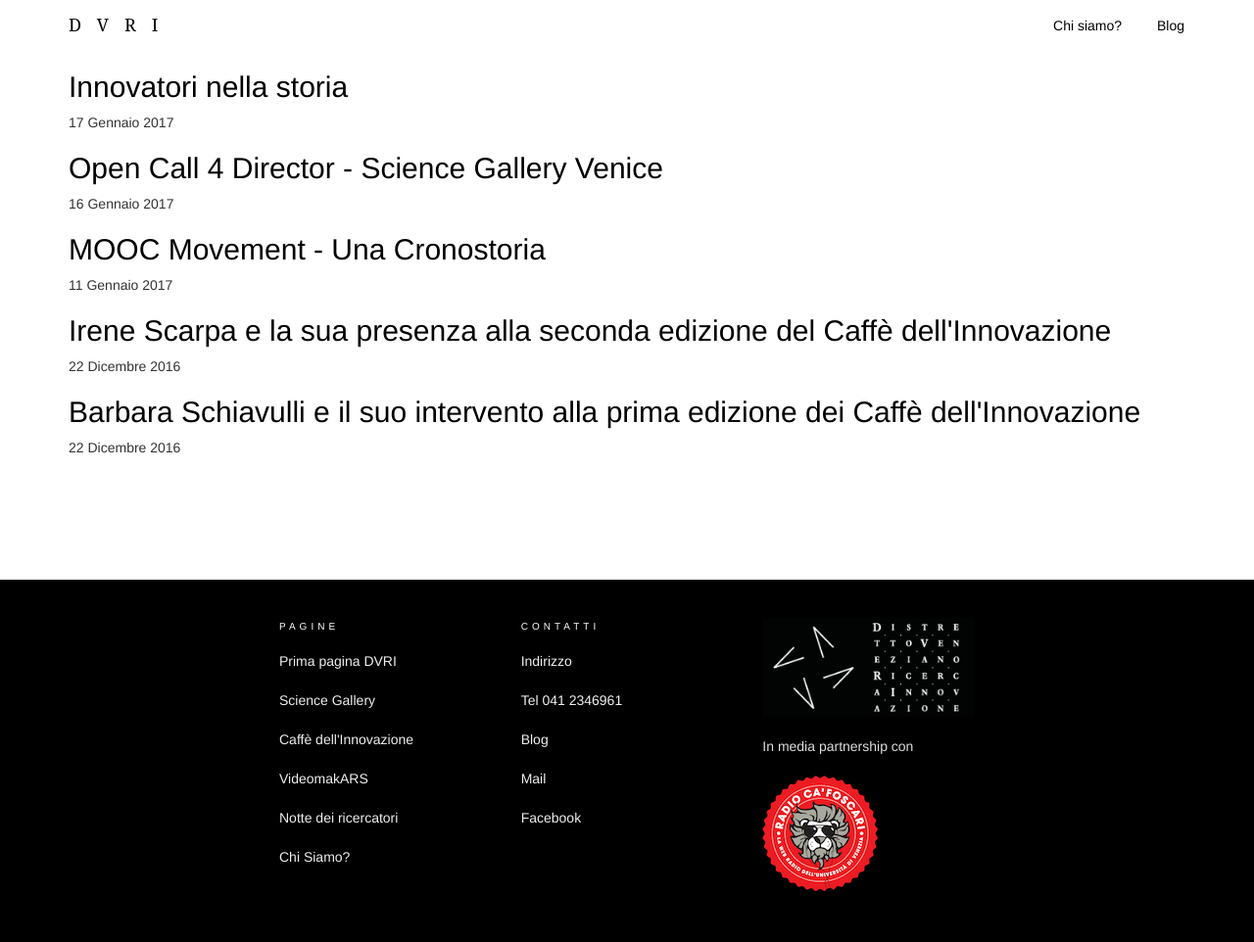
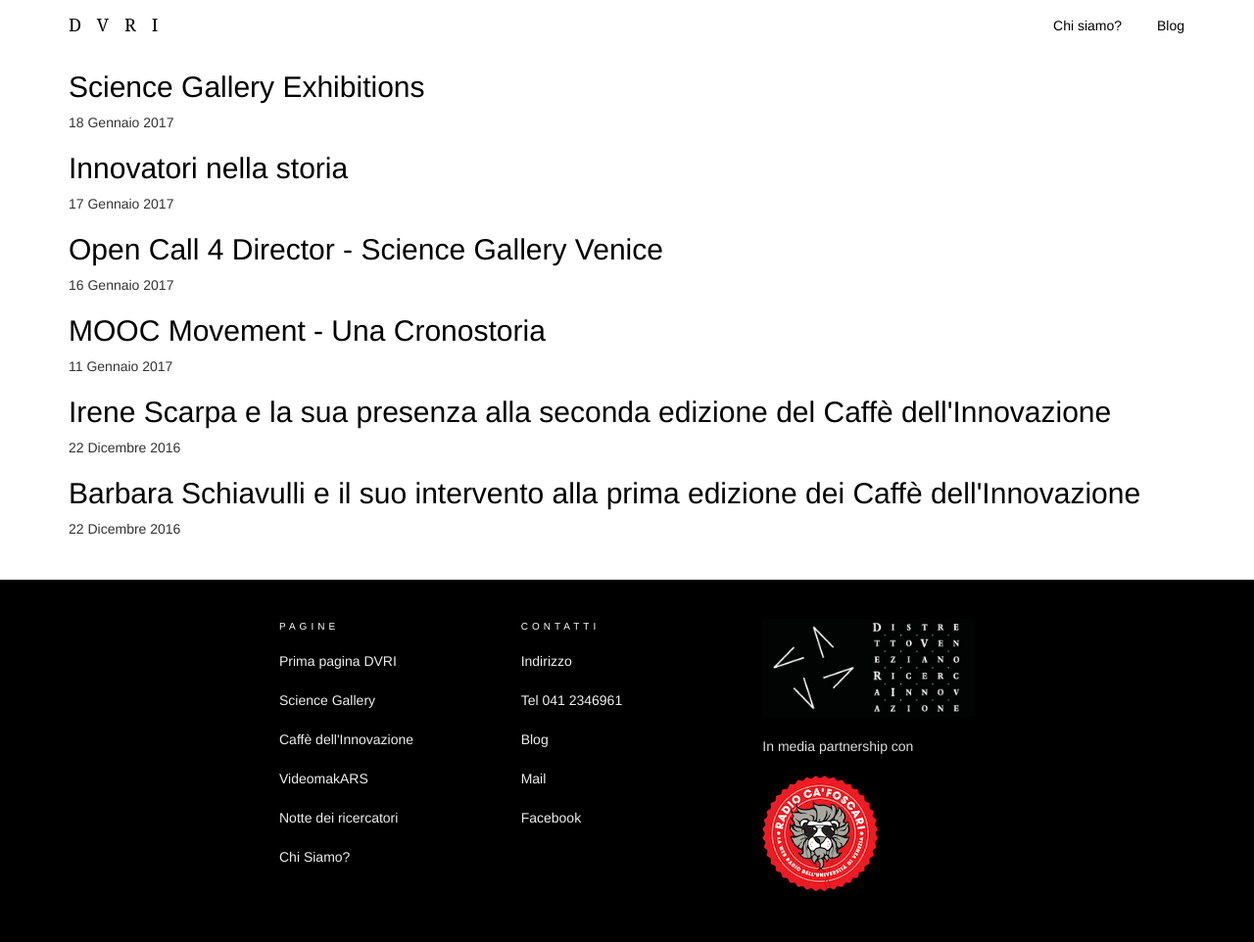
Before and after one commit to simonini/dvri-j-theme, a Jekyll site: the page built from blog.html, in a window 1280 px wide. Shown: the whole page at 98% size. Built offline with Jekyll 4.4.1, drawn with Linux system fonts in a browser that asks for light colours.

Commit message:
Update and rename 2017-01-18-your-filename.md to 2017-01-18-science-gallery-exhibitions.md

```diff
--- a/_posts/2017-01-18-your-filename.md
+++ b/_posts/2017-01-18-science-gallery-exhibitions.md
@@ -1,5 +1,7 @@
 ---
-published: false
+layout: post
+published: true
+title: Science Gallery Exhibitions
 ---
 ![](http://3t6ba91znr5aftsk8zjscc91.wpengine.netdna-cdn.com/wp-content/uploads/2015/10/Science-Gallery-at-Trinity-College-Dublin-670x310.jpg)
 
```
